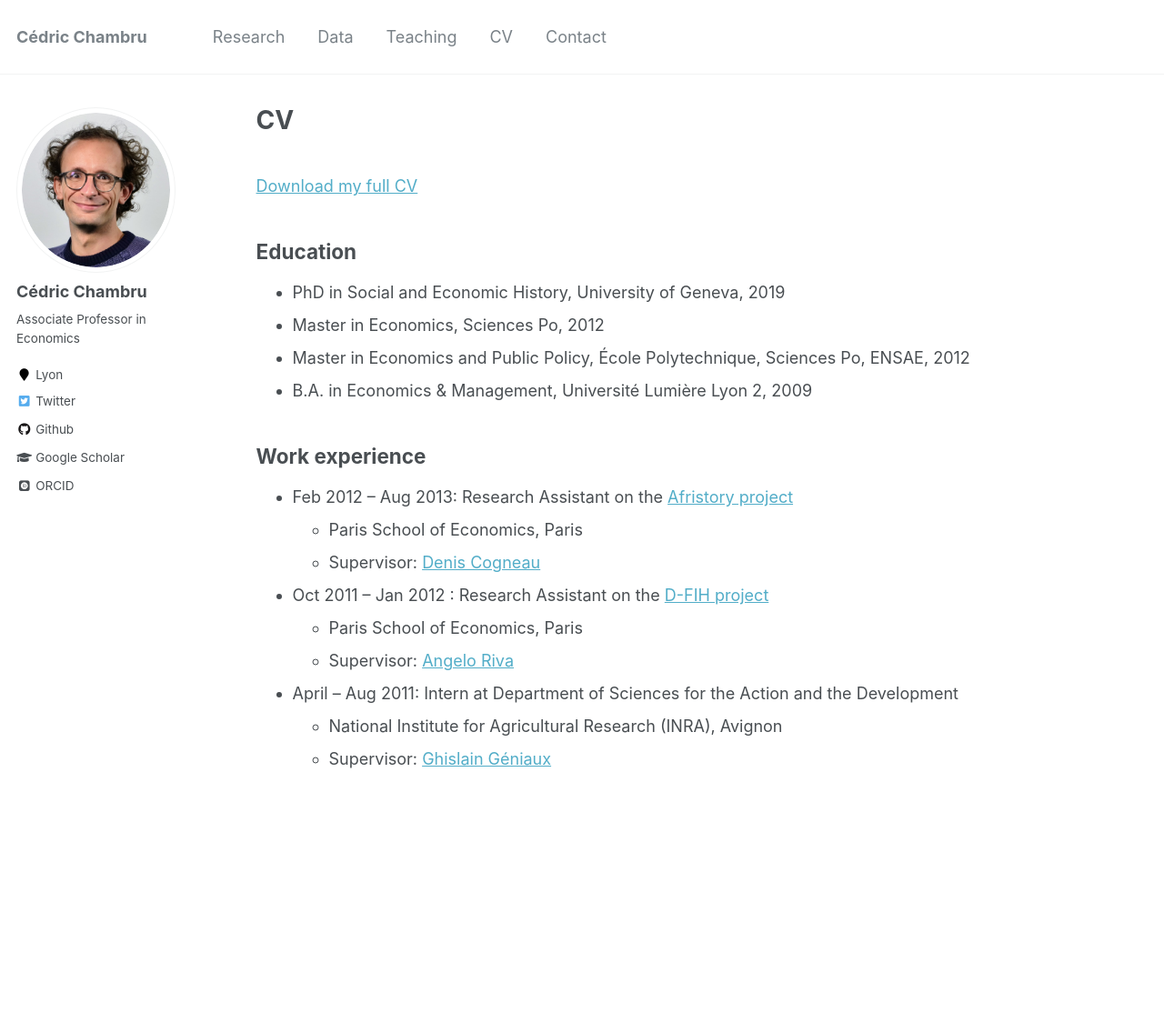
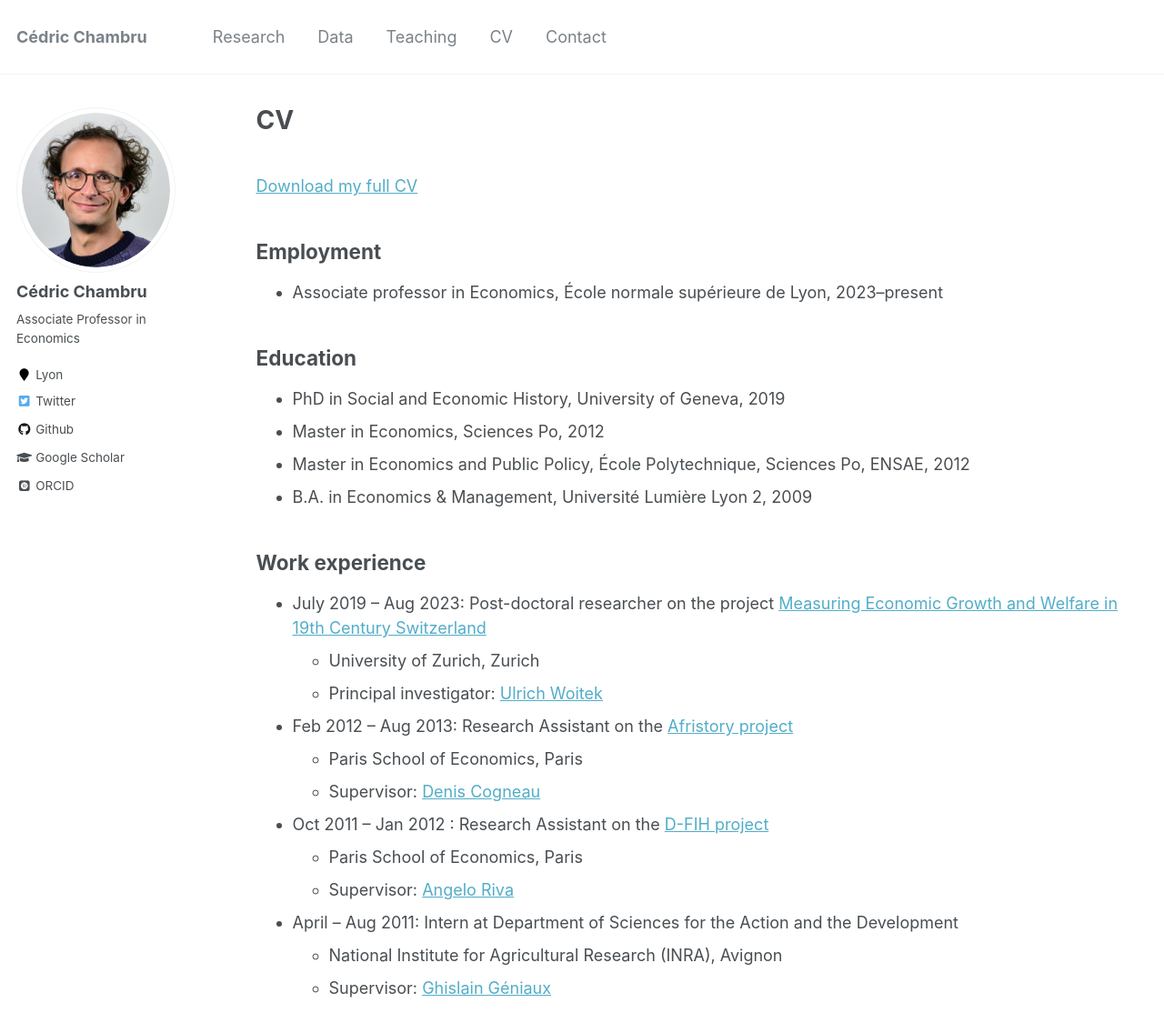
Before and after one commit to CedricChambru/CedricChambru.github.io, a Jekyll site: the page built from _pages/cv.md, in a window 1280 px wide and 1316 px high. Shown: the top 1136 px of the window at 91% size. Built offline with Jekyll 4.4.1, drawn with Linux system fonts in a browser that asks for light colours; some web fonts are replaced.

Commit message:
Update cv.md

```diff
--- a/_pages/cv.md
+++ b/_pages/cv.md
@@ -8,7 +8,11 @@ redirect_from:
 ---
 
 <br>
-[Download my full CV](https://cedricchambru.github.io/files/cv_cedric_chambru_sept_2023.pdf)
+[Download my full CV](https://cedricchambru.github.io/files/cv_cedric_chambru_nov_2024.pdf)
+
+## Employment
+* Associate professor in Economics, École normale supérieure de Lyon, 2023--present
+
 
 ## Education
 
@@ -19,13 +23,17 @@ redirect_from:
 
 ## Work experience
 
+* July 2019 -- Aug 2023: Post-doctoral researcher on the project [Measuring Economic Growth and Welfare in 19th Century Switzerland](https://p3.snf.ch/Project-182294)
+  * University of Zurich, Zurich
+  * Principal investigator: [Ulrich Woitek](https://www.econ.uzh.ch/en/people/faculty/woitek.html)
+
 * Feb 2012 -- Aug 2013: Research Assistant on the [Afristory project](http://www.parisschoolofeconomics.eu/docs/cogneau-denis/afristory-document-scientifique-blanc-2011.pdf)
   * Paris School of Economics, Paris
-  * Supervisor: [Denis Cogneau](https://www.parisschoolofeconomics.eu/en/cogneau-denis/)
+  * Supervisor: [Denis Cogneau](https://www.parisschoolofeconomics.eu/en/cogneau-denis)
 
-* Oct 2011 -- Jan 2012 : Research Assistant on the [D-FIH project](https://dfih.fr/)
+* Oct 2011 -- Jan 2012 : Research Assistant on the [D-FIH project](https://dfih.fr)
   * Paris School of Economics, Paris
-  * Supervisor: [Angelo Riva](https://www.parisschoolofeconomics.eu/en/riva-angelo/)
+  * Supervisor: [Angelo Riva](https://www.parisschoolofeconomics.eu/en/riva-angelo)
 
 * April -- Aug 2011: Intern at Department of Sciences for the Action and the Development
   * National Institute for Agricultural Research (INRA), Avignon
```
